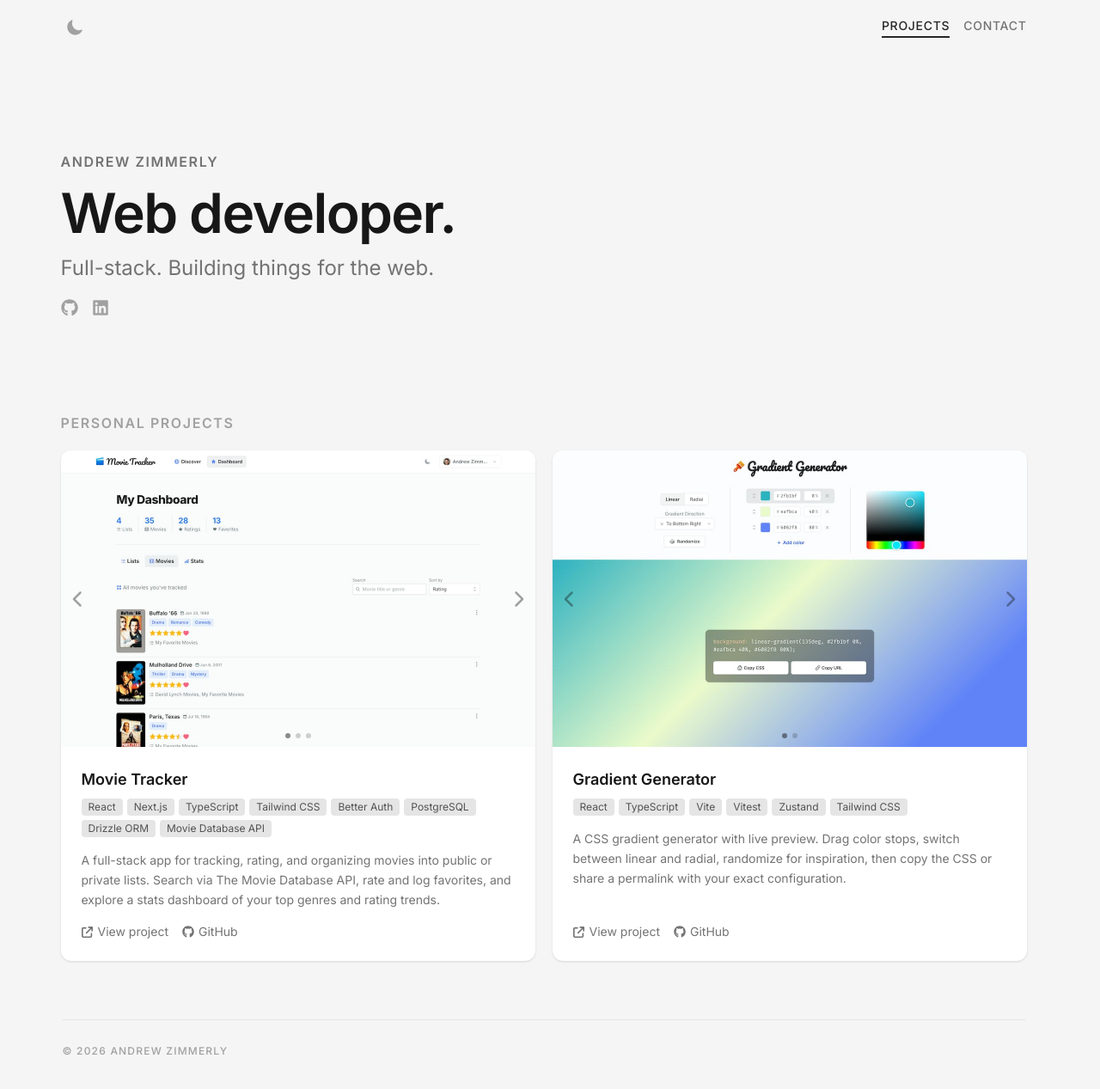
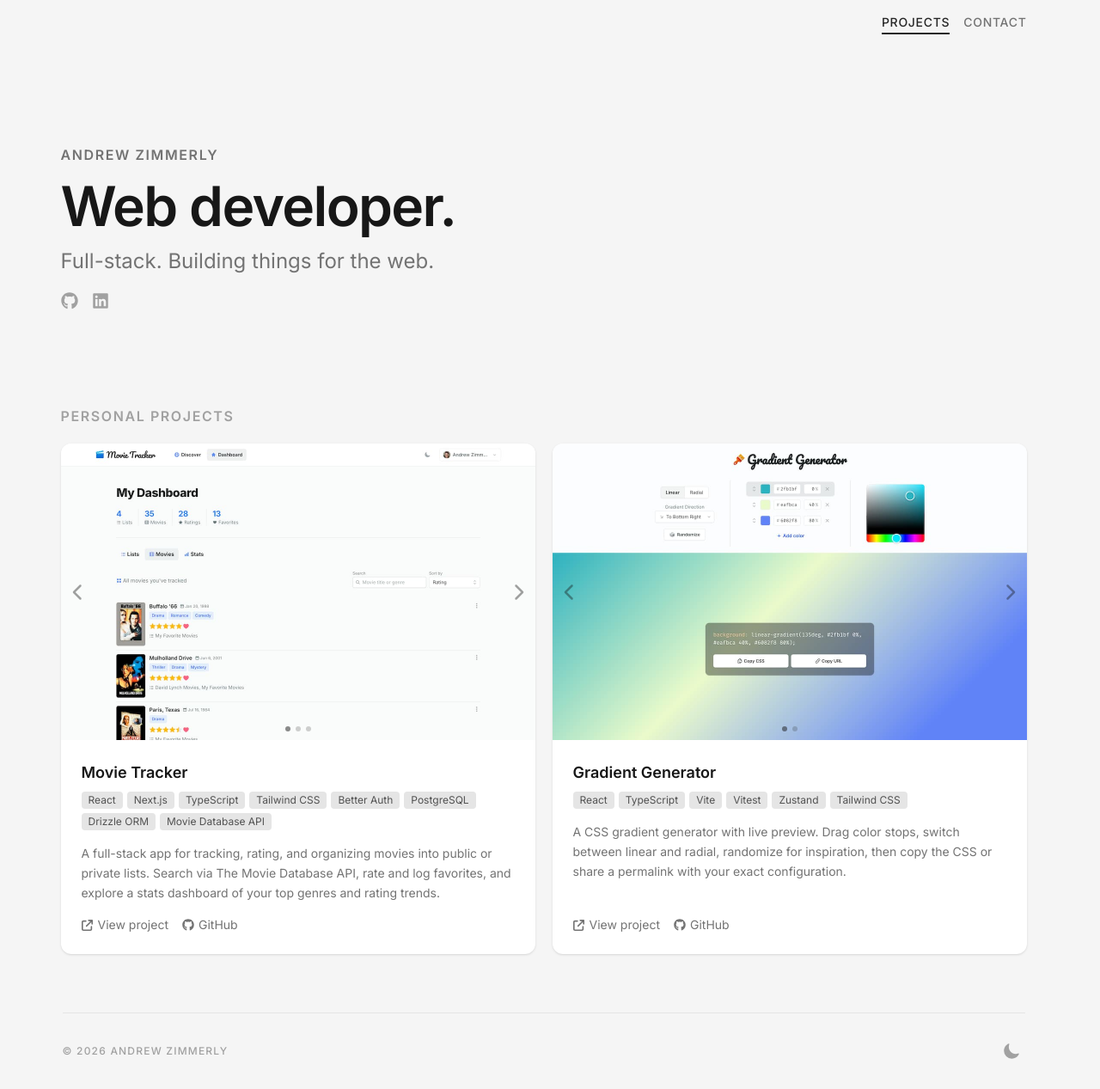
Before and after one commit to azimmerly/portfolio, a Next.js app: page / in a window 1280 px wide. Shown: the whole page at 86% size. Built offline with nearby package versions, Linux system fonts and the light colour scheme.

Commit message:
Update theme toggle

```diff
--- a/src/components/Footer.tsx
+++ b/src/components/Footer.tsx
@@ -1,11 +1,14 @@
+import { ThemeToggle } from "@/components/ThemeToggle";
+
 const currentYear = new Date().getFullYear();
 
 export const Footer = () => (
   <footer className="w-full max-w-6xl px-4 py-7">
-    <div className="border-t border-neutral-200 pt-7 dark:border-neutral-800">
-      <p className="text-center text-xs font-medium tracking-widest text-neutral-400 uppercase lg:text-left dark:text-neutral-600">
+    <div className="flex items-center justify-between border-t border-neutral-200 pt-7 dark:border-neutral-800">
+      <p className="text-xs font-medium tracking-widest text-neutral-400 uppercase dark:text-neutral-600">
         &copy; {currentYear} Andrew Zimmerly
       </p>
+      <ThemeToggle />
     </div>
   </footer>
 );
--- a/src/components/Nav.tsx
+++ b/src/components/Nav.tsx
@@ -1,9 +1,7 @@
 import { NavLink } from "@/components/NavLink";
-import { ThemeToggle } from "@/components/ThemeToggle";
 
 export const Nav = () => (
   <nav className="flex items-center justify-center gap-4 py-4 lg:justify-end">
-    <ThemeToggle />
     <NavLink href="/">Projects</NavLink>
     <NavLink href="/contact">Contact</NavLink>
   </nav>
--- a/src/components/ThemeToggle.tsx
+++ b/src/components/ThemeToggle.tsx
@@ -21,7 +21,7 @@ export const ThemeToggle = () => {
     <button
       type="button"
       onClick={toggleTheme}
-      className="mr-auto flex size-8 cursor-pointer items-center justify-center rounded-full text-neutral-400 transition-colors hover:bg-neutral-200 hover:text-neutral-600 focus-visible:ring-2 focus-visible:ring-blue-600 focus-visible:outline-hidden dark:hover:bg-neutral-800 dark:hover:text-neutral-300"
+      className="flex size-8 cursor-pointer items-center justify-center rounded-full text-neutral-400 transition-colors hover:bg-neutral-200 hover:text-neutral-600 focus-visible:ring-2 focus-visible:ring-blue-600 focus-visible:outline-hidden dark:hover:bg-neutral-800 dark:hover:text-neutral-300"
     >
       <span className="sr-only">Toggle theme</span>
       <span
```
